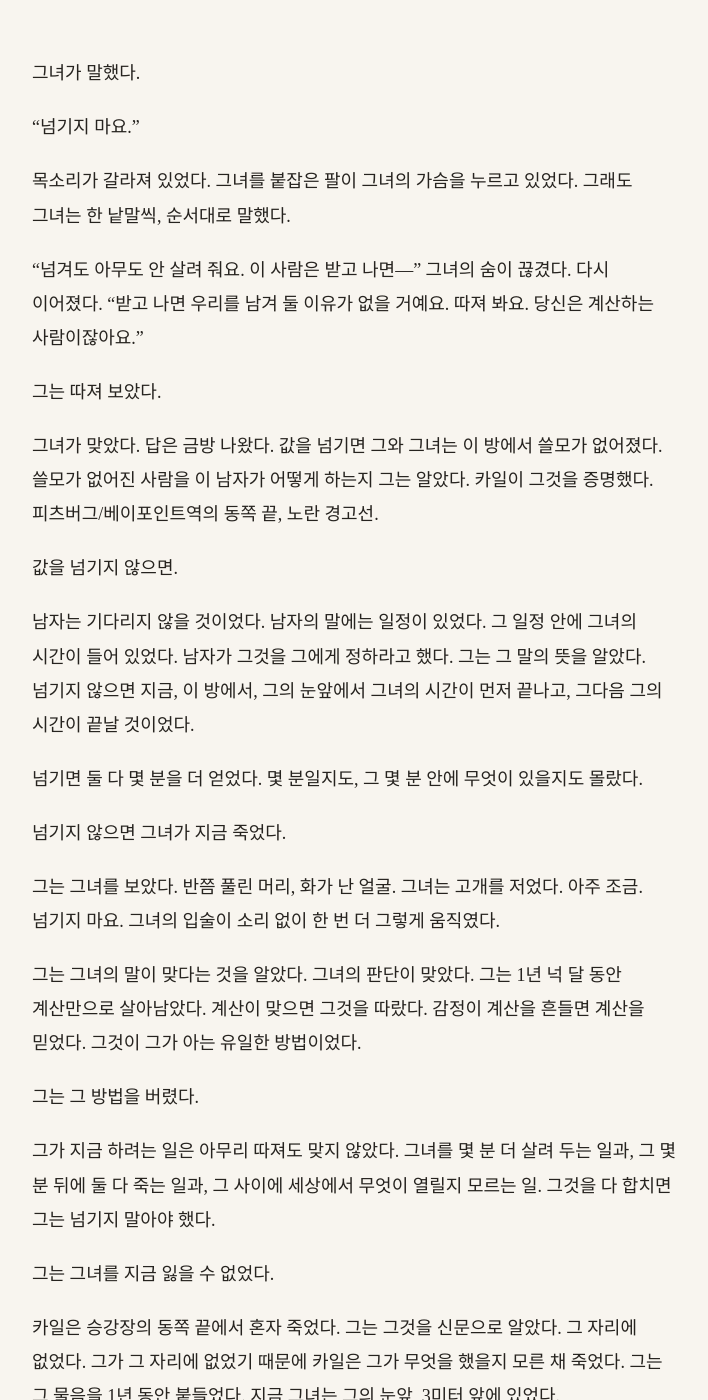
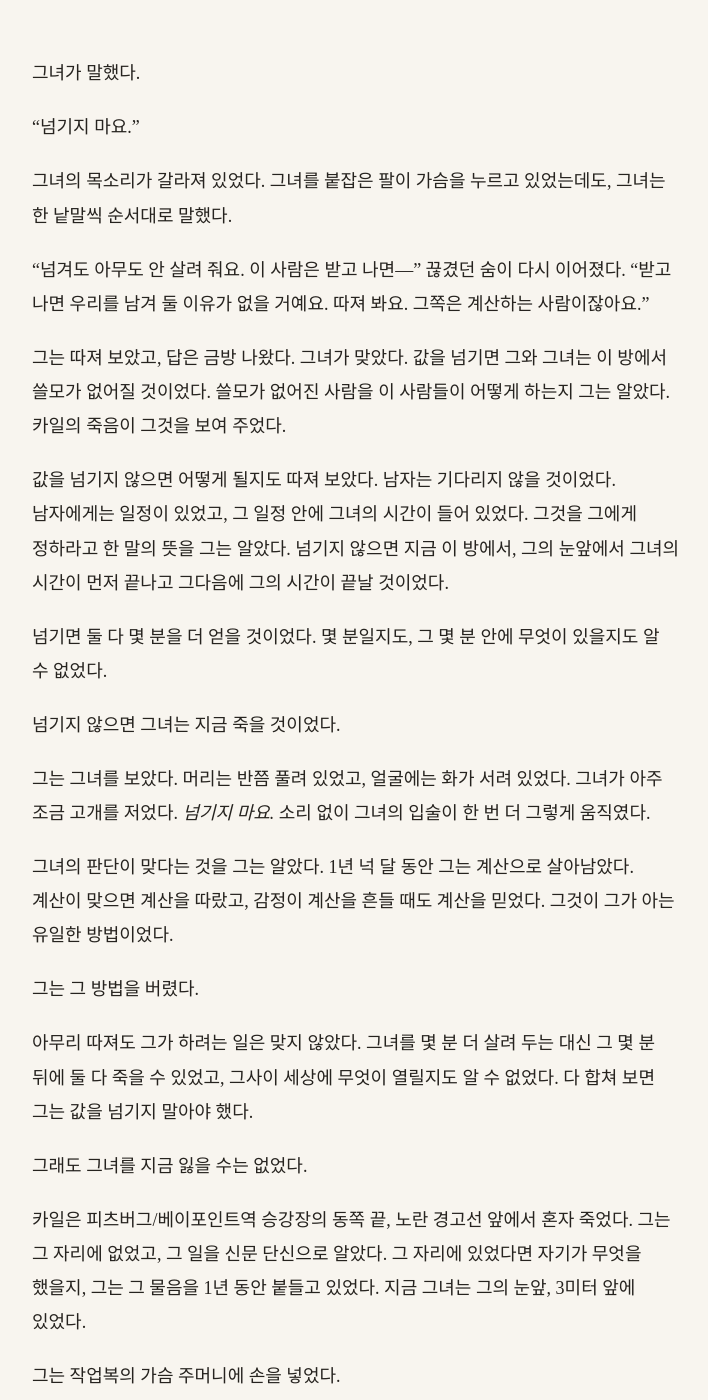
Before and after one commit to kangkkang/writer_s1_public, a Jekyll site: the page built from vol1/034.md, in a window 1280 px wide and 1400 px high, scrolled down 9581 px. Shown: the whole window, without its empty margins (284-992 px from the left). Built offline with Jekyll 4.4.1, drawn with Linux system fonts in a browser that asks for light colours; our own code applies the rules of GitHub Pages for plain Markdown files.

Commit message:
Update from https://github.com/kangkkang/writer_s1/commit/d17c18418baada30f55010f63cbae4269b70ff90

```diff
--- a/vol1/034.md
+++ b/vol1/034.md
@@ -174,33 +174,29 @@
 
 "넘기지 마요."
 
-목소리가 갈라져 있었다. 그녀를 붙잡은 팔이 그녀의 가슴을 누르고 있었다. 그래도 그녀는 한 낱말씩, 순서대로 말했다.
+그녀의 목소리가 갈라져 있었다. 그녀를 붙잡은 팔이 가슴을 누르고 있었는데도, 그녀는 한 낱말씩 순서대로 말했다.
 
-"넘겨도 아무도 안 살려 줘요. 이 사람은 받고 나면—" 그녀의 숨이 끊겼다. 다시 이어졌다. "받고 나면 우리를 남겨 둘 이유가 없을 거예요. 따져 봐요. 당신은 계산하는 사람이잖아요."
+"넘겨도 아무도 안 살려 줘요. 이 사람은 받고 나면—" 끊겼던 숨이 다시 이어졌다. "받고 나면 우리를 남겨 둘 이유가 없을 거예요. 따져 봐요. 그쪽은 계산하는 사람이잖아요."
 
-그는 따져 보았다.
+그는 따져 보았고, 답은 금방 나왔다. 그녀가 맞았다. 값을 넘기면 그와 그녀는 이 방에서 쓸모가 없어질 것이었다. 쓸모가 없어진 사람을 이 사람들이 어떻게 하는지 그는 알았다. 카일의 죽음이 그것을 보여 주었다.
 
-그녀가 맞았다. 답은 금방 나왔다. 값을 넘기면 그와 그녀는 이 방에서 쓸모가 없어졌다. 쓸모가 없어진 사람을 이 남자가 어떻게 하는지 그는 알았다. 카일이 그것을 증명했다. 피츠버그/베이포인트역의 동쪽 끝, 노란 경고선.
+값을 넘기지 않으면 어떻게 될지도 따져 보았다. 남자는 기다리지 않을 것이었다. 남자에게는 일정이 있었고, 그 일정 안에 그녀의 시간이 들어 있었다. 그것을 그에게 정하라고 한 말의 뜻을 그는 알았다. 넘기지 않으면 지금 이 방에서, 그의 눈앞에서 그녀의 시간이 먼저 끝나고 그다음에 그의 시간이 끝날 것이었다.
 
-값을 넘기지 않으면.
+넘기면 둘 다 몇 분을 더 얻을 것이었다. 몇 분일지도, 그 몇 분 안에 무엇이 있을지도 알 수 없었다.
 
-남자는 기다리지 않을 것이었다. 남자의 말에는 일정이 있었다. 그 일정 안에 그녀의 시간이 들어 있었다. 남자가 그것을 그에게 정하라고 했다. 그는 그 말의 뜻을 알았다. 넘기지 않으면 지금, 이 방에서, 그의 눈앞에서 그녀의 시간이 먼저 끝나고, 그다음 그의 시간이 끝날 것이었다.
+넘기지 않으면 그녀는 지금 죽을 것이었다.
 
-넘기면 둘 다 몇 분을 더 얻었다. 몇 분일지도, 그 몇 분 안에 무엇이 있을지도 몰랐다.
+그는 그녀를 보았다. 머리는 반쯤 풀려 있었고, 얼굴에는 화가 서려 있었다. 그녀가 아주 조금 고개를 저었다. *넘기지 마요.* 소리 없이 그녀의 입술이 한 번 더 그렇게 움직였다.
 
-넘기지 않으면 그녀가 지금 죽었다.
-
-그는 그녀를 보았다. 반쯤 풀린 머리, 화가 난 얼굴. 그녀는 고개를 저었다. 아주 조금. 넘기지 마요. 그녀의 입술이 소리 없이 한 번 더 그렇게 움직였다.
-
-그는 그녀의 말이 맞다는 것을 알았다. 그녀의 판단이 맞았다. 그는 1년 넉 달 동안 계산만으로 살아남았다. 계산이 맞으면 그것을 따랐다. 감정이 계산을 흔들면 계산을 믿었다. 그것이 그가 아는 유일한 방법이었다.
+그녀의 판단이 맞다는 것을 그는 알았다. 1년 넉 달 동안 그는 계산으로 살아남았다. 계산이 맞으면 계산을 따랐고, 감정이 계산을 흔들 때도 계산을 믿었다. 그것이 그가 아는 유일한 방법이었다.
 
 그는 그 방법을 버렸다.
 
-그가 지금 하려는 일은 아무리 따져도 맞지 않았다. 그녀를 몇 분 더 살려 두는 일과, 그 몇 분 뒤에 둘 다 죽는 일과, 그 사이에 세상에서 무엇이 열릴지 모르는 일. 그것을 다 합치면 그는 넘기지 말아야 했다.
+아무리 따져도 그가 하려는 일은 맞지 않았다. 그녀를 몇 분 더 살려 두는 대신 그 몇 분 뒤에 둘 다 죽을 수 있었고, 그사이 세상에 무엇이 열릴지도 알 수 없었다. 다 합쳐 보면 그는 값을 넘기지 말아야 했다.
 
-그는 그녀를 지금 잃을 수 없었다.
+그래도 그녀를 지금 잃을 수는 없었다.
 
-카일은 승강장의 동쪽 끝에서 혼자 죽었다. 그는 그것을 신문으로 알았다. 그 자리에 없었다. 그가 그 자리에 없었기 때문에 카일은 그가 무엇을 했을지 모른 채 죽었다. 그는 그 물음을 1년 동안 붙들었다. 지금 그녀는 그의 눈앞, 3미터 앞에 있었다.
+카일은 피츠버그/베이포인트역 승강장의 동쪽 끝, 노란 경고선 앞에서 혼자 죽었다. 그는 그 자리에 없었고, 그 일을 신문 단신으로 알았다. 그 자리에 있었다면 자기가 무엇을 했을지, 그는 그 물음을 1년 동안 붙들고 있었다. 지금 그녀는 그의 눈앞, 3미터 앞에 있었다.
 
 그는 작업복의 가슴 주머니에 손을 넣었다.
 
```
